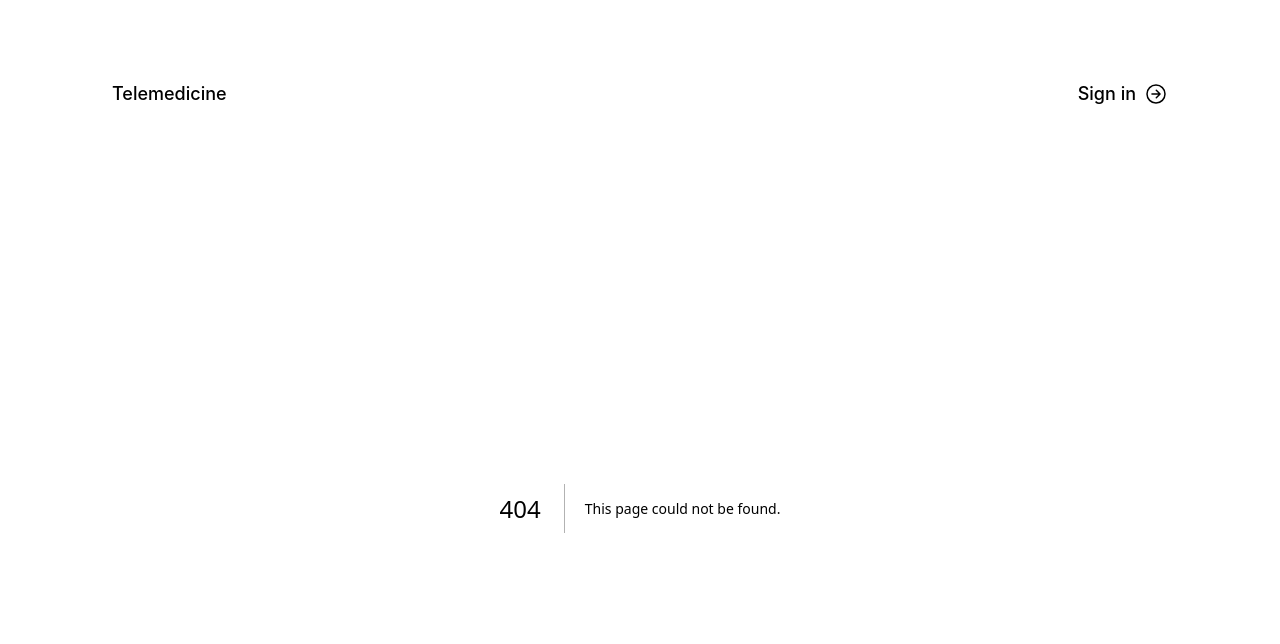
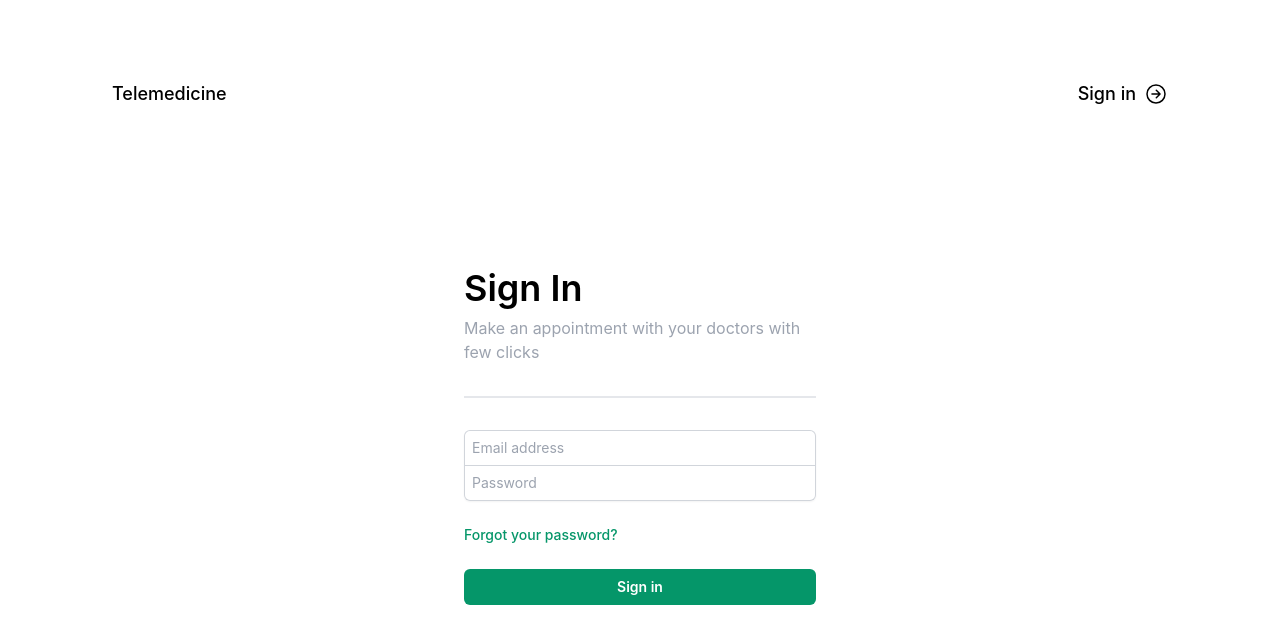
Before and after one commit to santhitak/telemedicine, a Next.js app: page /sign-in in a window 1280 px wide. Before the commit this address had no page. Shown: the top 644 px of the page. Built offline with nearby package versions, Linux system fonts and the light colour scheme.

Commit message:
feat: sign-in page

```diff
--- a/src/pages/components/Nav.tsx
+++ b/src/pages/components/Nav.tsx
@@ -2,6 +2,7 @@
   slot: React.ReactElement;
 }
 
+import Link from "next/link";
 import { IoArrowForwardCircleOutline } from "react-icons/io5";
 
 const Nav = (props: Props) => {
@@ -10,13 +11,13 @@
     <div className="flex min-h-screen flex-col items-center justify-between px-28 py-20">
       <div className="w-full h-full flex flex-col">
         <div className="flex justify-between items-center">
-          <div>
+          <Link href="/">
             <p className="font-medium text-lg">Telemedicine</p>
-          </div>
-          <div className="flex gap-2 items-center">
+          </Link>
+          <Link href="/sign-in" className="flex gap-2 items-center">
             <p className="font-medium text-lg">Sign in</p>
             <IoArrowForwardCircleOutline className="w-6 h-6" />
-          </div>
+          </Link>
         </div>
         {slot}
       </div>
--- /dev/null
+++ b/src/pages/sign-in.tsx
@@ -0,0 +1,69 @@
+const SignIn = () => {
+  return (
+    <div className="grid grid-cols-12 justify-center pt-40">
+      <div className="col-start-5 col-end-9 divide-y-2">
+        <div className="grid grid-cols-1 gap-2">
+          <h4 className="font-semibold text-4xl">Sign In</h4>
+          <p className="text-gray-400">
+            Make an appointment with your doctors with few clicks
+          </p>
+        </div>
+        <form className="mt-8 pt-2 space-y-6" action="#" method="POST">
+          <input type="hidden" name="remember" defaultValue="true" />
+          <div className="-space-y-px rounded-md shadow-sm">
+            <div>
+              <label htmlFor="email-address" className="sr-only">
+                Email address
+              </label>
+              <input
+                id="email-address"
+                name="email"
+                type="email"
+                autoComplete="email"
+                required
+                className="relative block w-full rounded-t-md border-0 py-1.5 text-gray-900 ring-1 ring-inset ring-gray-300 placeholder:text-gray-400 focus:z-10 focus:ring sm:text-sm sm:leading-6 px-2"
+                placeholder="Email address"
+              />
+            </div>
+            <div>
+              <label htmlFor="password" className="sr-only">
+                Password
+              </label>
+              <input
+                id="password"
+                name="password"
+                type="password"
+                autoComplete="current-password"
+                required
+                className="relative block w-full rounded-b-md border-0 py-1.5 text-gray-900 ring-1 ring-inset ring-gray-300 placeholder:text-gray-400 focus:z-10 focus:ring sm:text-sm sm:leading-6 px-2"
+                placeholder="Password"
+              />
+            </div>
+          </div>
+
+          <div className="flex items-center justify-between">
+            <div className="text-sm">
+              <a
+                href="#"
+                className="font-medium text-emerald-600 hover:text-emerald-500"
+              >
+                Forgot your password?
+              </a>
+            </div>
+          </div>
+
+          <div>
+            <button
+              type="submit"
+              className="group relative flex w-full justify-center rounded-md bg-emerald-600 px-3 py-2 text-sm font-semibold text-white hover:bg-emerald-500 focus-visible:outline focus-visible:outline-2 focus-visible:outline-offset-2 focus-visible:outline-emerald-600"
+            >
+              Sign in
+            </button>
+          </div>
+        </form>
+      </div>
+    </div>
+  );
+};
+
+export default SignIn;
```
